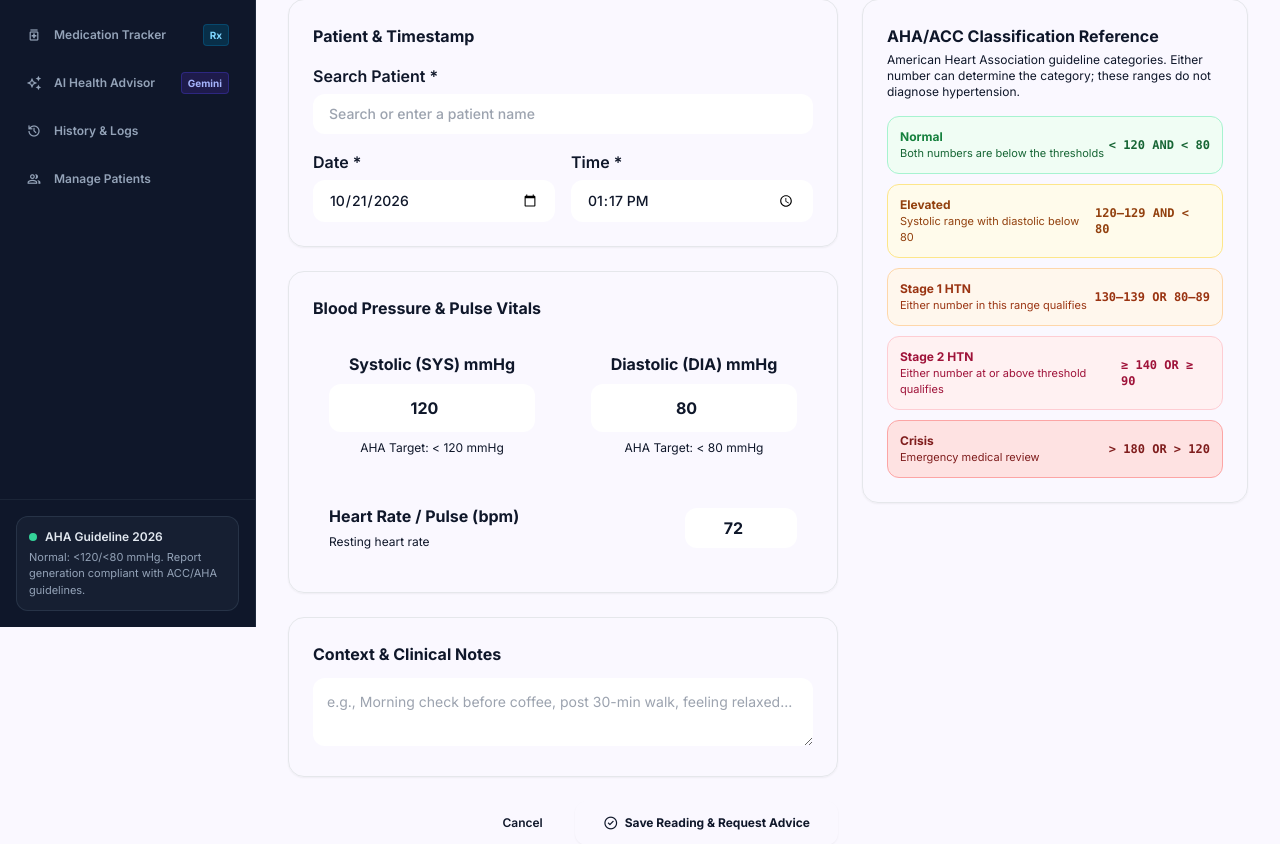
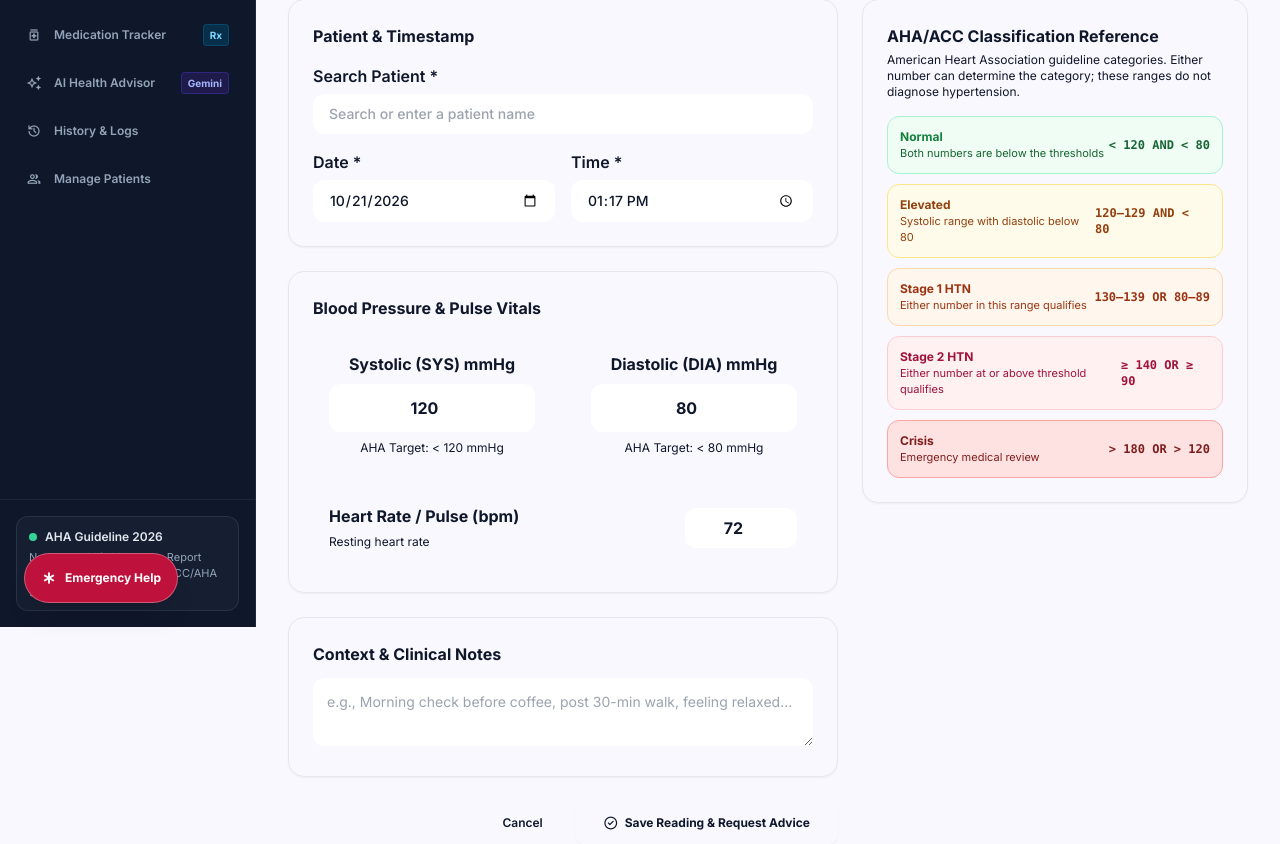
Before and after one commit to YsaMee/BPulse-Blood-Pressure-Tracker, a Flask app: page /add-record in a window 1280 px wide. Shown: the part 173-1017 px from the top of the page. Run offline with Flask 3, Linux system fonts and the light colour scheme; the visitor is signed in with stand-in values (Sample User, id 1); some libraries are stand-ins or nearby versions.

Commit message:
feat: add emergency help button and dialog with safety information

```diff
--- a/templates/base.html
+++ b/templates/base.html
@@ -337,8 +337,73 @@
 
   </div>
 
+  {% if user %}
+    <button type="button" onclick="openEmergencyHelp()"
+            class="fixed bottom-6 left-4 sm:left-6 z-50 flex items-center gap-2 rounded-full bg-rose-700 hover:bg-rose-800 text-white px-4 py-3 text-xs font-bold shadow-xl border border-white/30 transition-colors focus:outline-none focus:ring-2 focus:ring-rose-300"
+            aria-haspopup="dialog" aria-controls="emergency-help-dialog">
+      <span class="material-symbols-outlined text-base">emergency</span>
+      <span>Emergency Help</span>
+    </button>
+
+    <div id="emergency-help-dialog" class="hidden fixed inset-0 z-[70] items-center justify-center bg-slate-950/60 p-4"
+         role="dialog" aria-modal="true" aria-labelledby="emergency-help-title">
+      <section class="w-full max-w-md rounded-2xl bg-white p-5 shadow-2xl border border-rose-200">
+        <div class="flex items-start gap-3">
+          <span class="material-symbols-outlined text-rose-700 text-2xl" aria-hidden="true">emergency</span>
+          <div>
+            <h2 id="emergency-help-title" class="text-lg font-extrabold text-slate-900">Emergency Help</h2>
+            <p class="mt-2 text-sm leading-relaxed text-slate-700">
+              If someone has severe chest pain, trouble breathing, faints, has sudden weakness or confusion, or may be in immediate danger, call emergency services now. Do not wait for this app.
+            </p>
+            <p class="mt-2 text-sm leading-relaxed text-slate-700">
+              BPulse is not an emergency service and cannot contact anyone for you. Do not change or take extra medication based only on this app.
+            </p>
+          </div>
+        </div>
+        <div class="mt-5 flex flex-wrap justify-end gap-2">
+          <button type="button" onclick="closeEmergencyHelp()"
+                  class="rounded-xl px-4 py-2 text-sm font-semibold text-slate-700 hover:bg-slate-100">
+            Close
+          </button>
+          <a href="tel:911"
+             class="inline-flex items-center gap-1.5 rounded-xl bg-rose-700 px-4 py-2 text-sm font-bold text-white hover:bg-rose-800">
+            <span class="material-symbols-outlined text-base" aria-hidden="true">call</span>
+            Call 911
+          </a>
+        </div>
+      </section>
+    </div>
+  {% endif %}
+
   {% if user and curr_p %}
     <script>
+      const emergencyHelpDialog = document.getElementById('emergency-help-dialog');
+      let emergencyHelpOpener = null;
+
+      function openEmergencyHelp() {
+        if (!emergencyHelpDialog) return;
+        emergencyHelpOpener = document.activeElement;
+        emergencyHelpDialog.classList.remove('hidden');
+        emergencyHelpDialog.classList.add('flex');
+        emergencyHelpDialog.querySelector('a[href="tel:911"]').focus();
+      }
+
+      function closeEmergencyHelp() {
+        if (!emergencyHelpDialog) return;
+        emergencyHelpDialog.classList.add('hidden');
+        emergencyHelpDialog.classList.remove('flex');
+        if (emergencyHelpOpener) emergencyHelpOpener.focus();
+      }
+
+      emergencyHelpDialog.addEventListener('click', function (event) {
+        if (event.target === emergencyHelpDialog) closeEmergencyHelp();
+      });
+      document.addEventListener('keydown', function (event) {
+        if (event.key === 'Escape' && !emergencyHelpDialog.classList.contains('hidden')) {
+          closeEmergencyHelp();
+        }
+      });
+
       const exportModal = document.getElementById('export-modal');
       const exportFormatInputs = Array.from(document.querySelectorAll('input[name="export-format"]'));
       const exportMonthRange = document.getElementById('export-month-range');
```
